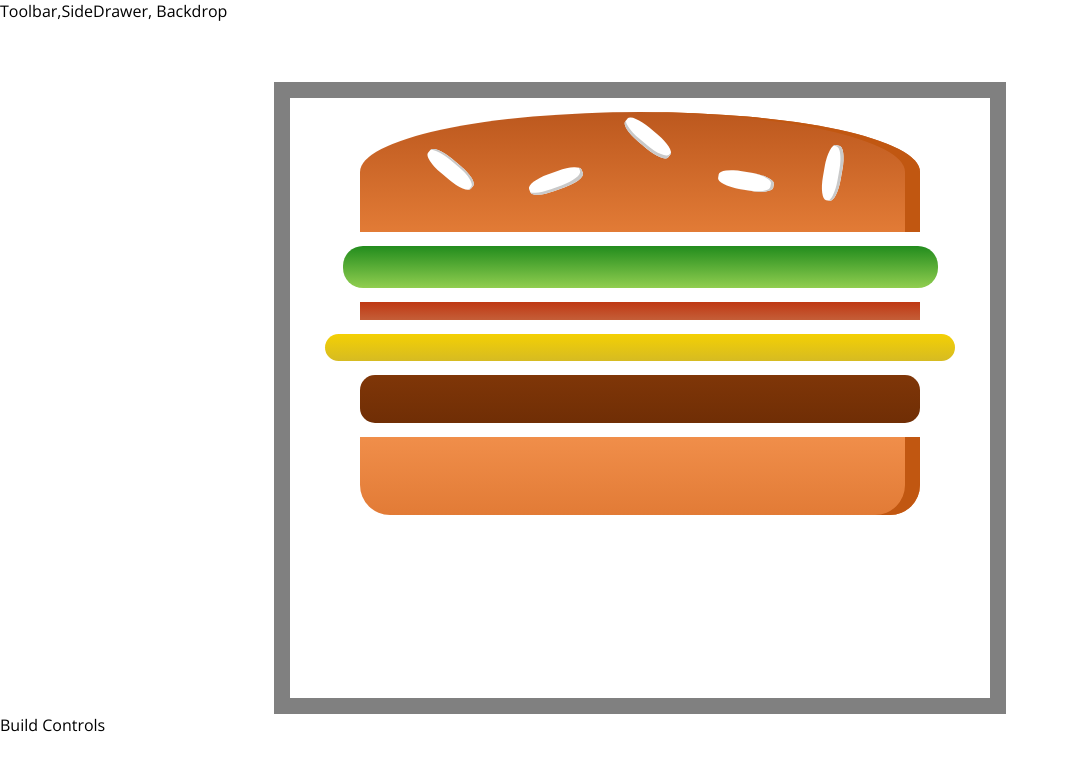
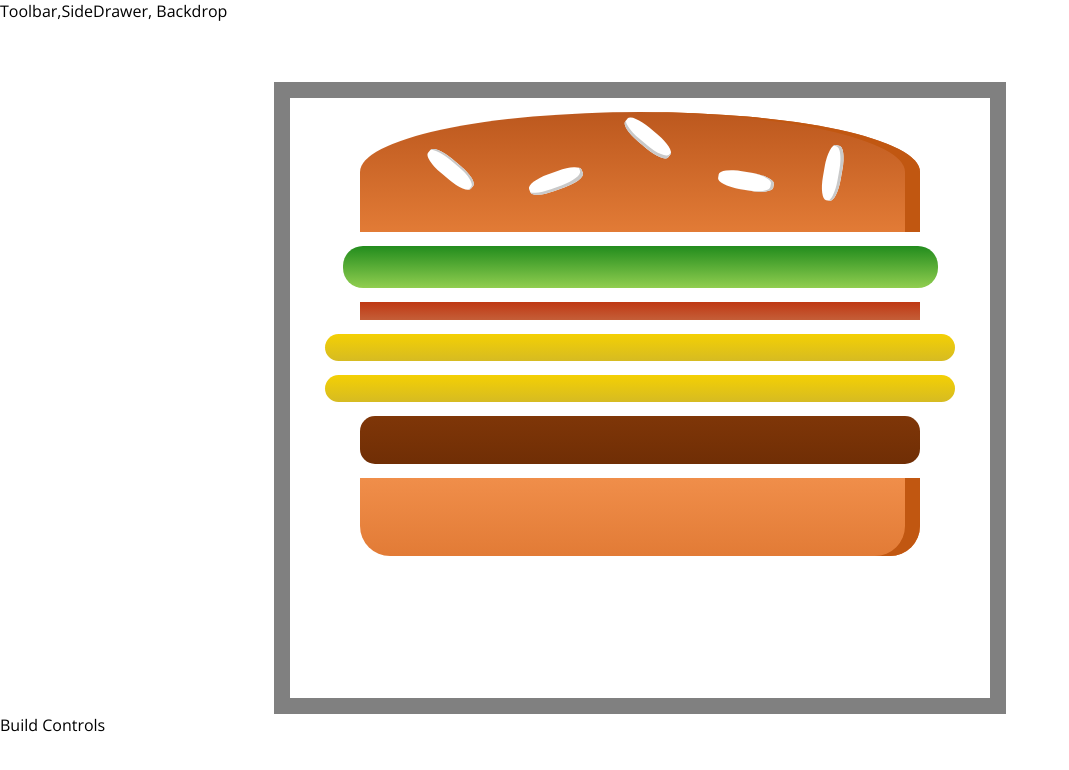
Before and after one commit to meri12345/burger-app, a React app: page / in a window 1280 px wide. Shown: the top 770 px of the page, without its empty margins (0-1069 px from the left). Built offline with nearby package versions, Linux system fonts and the light colour scheme.

Commit message:
get ingredients from state fix

```diff
--- a/src/components/Burger/Burger.js
+++ b/src/components/Burger/Burger.js
@@ -4,7 +4,7 @@ import BurgerIngredient from './BurgerIngredient/BurgerIngredient'
 
 const burger = (props) =>{
     const transformedIngredients = Object.keys(props.ingredients).map(igKey => {
-        return [...Array(props.ingredients['igKey'])].map((el,i)=>{
+        return [...Array(props.ingredients[igKey])].map((el,i)=>{
           return <BurgerIngredient key={igKey+i} type={igKey}/>;
         })
     })
--- a/src/containers/BurgerBuilder/BurgerBuilder.js
+++ b/src/containers/BurgerBuilder/BurgerBuilder.js
@@ -7,7 +7,8 @@ class BurgerBuilder extends Component {
             salad:1,
             bacon:1,
             cheese:2,
-            meat:1
+            meat:1,
+
         }
     }
 
```
